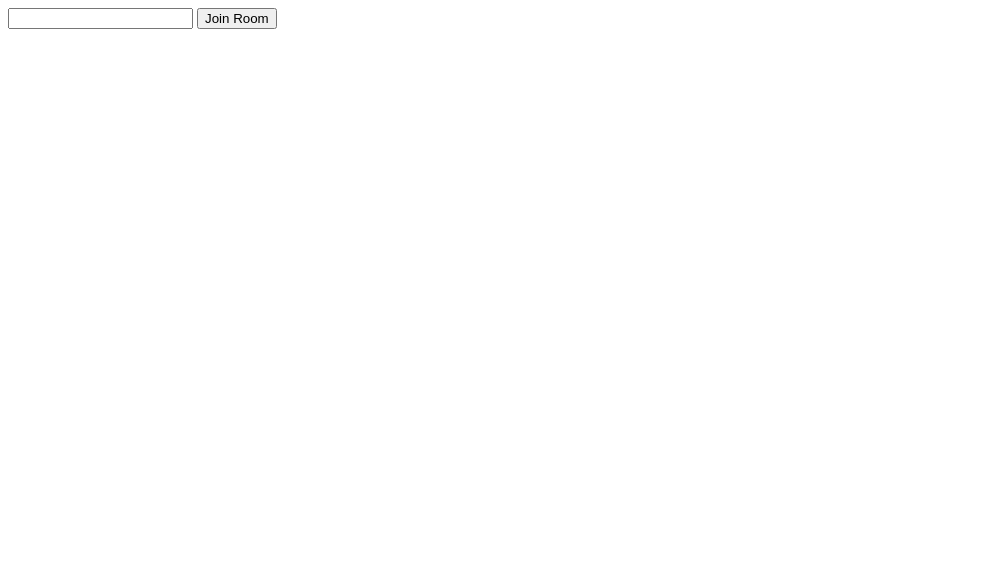
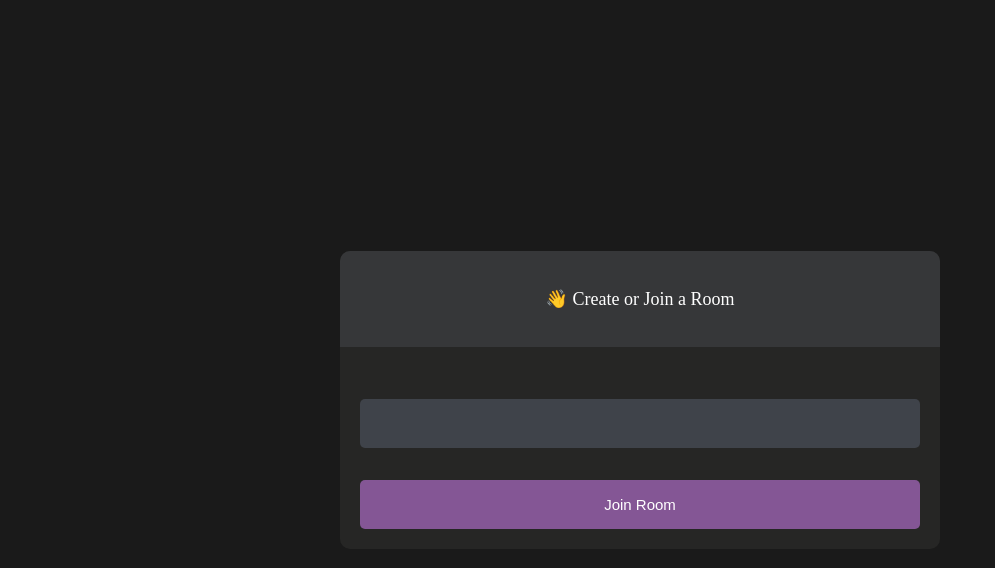
Before and after one commit to GregMarshall999/webrtc, a plain HTML site: page lobby.html in a window 1280 px wide. Shown: the whole page, without its empty margins (0-995 px from the left). Drawn offline with Linux system fonts and the light colour scheme.

Commit message:
page styling

```diff
--- a/lobby.css
+++ b/lobby.css
@@ -0,0 +1,47 @@
+body {
+    background-color: #1a1a1a;
+    color: #fff;
+}
+
+#form-container {
+    width: 90%;
+    max-width: 600px;
+    border-radius: 10px;
+    background-color: #262625;
+    position: fixed;
+    top: 50%;
+    left: 50%;
+    transform: translate(-50%, -50%);
+}
+
+#form_container_header {
+    border-radius: 10px 10px 0 0;
+    padding: 30px;
+    text-align: center;
+    background-color: #363739;
+    margin: 0;
+    font-size: 18px;
+    font-size: 300;
+    line-height: 0;
+}
+
+#form_content_wrapper {
+    padding: 20px;
+}
+
+input {
+    box-sizing: border-box;
+    color: #fff;
+    width: 100%;
+    margin: 0;
+    border: none;
+    border-radius: 5px;
+    padding: 16px 20px;
+    font-size: 15px;
+    background-color: #3f434a;
+    margin-top: 32px;
+}
+
+input[type='submit'] {
+    background-color: #845695;
+}
--- a/lobby.html
+++ b/lobby.html
@@ -8,10 +8,20 @@
         <title>PeerChat Lobby</title>
     </head>
 <body>
-    <form id="join-form">
-        <input type="text" name="invite_link" required/>
-        <input type="submit" value="Join Room"/>
-    </form>
+    <main id="lobby-container">
+        <div id="form-container">
+            <div id="form_container_header">
+                <p>👋 Create or Join a Room</p>
+            </div>
+
+            <div id="form_content_wrapper">
+                <form id="join-form">
+                    <input type="text" name="invite_link" required/>
+                    <input type="submit" value="Join Room"/>
+                </form>
+            </div>
+        </div>
+    </main>
 </body>
 
 <script>
--- a/main.css
+++ b/main.css
@@ -1,17 +1,38 @@
+* {
+    margin: 0;
+    padding: 0;
+    box-sizing: border-box;
+}
+
 #videos {
     display: grid;
-    grid-template-columns: 1fr 1fr;
-    gap: 2em;
+    grid-template-columns: 1fr;
+    height: 100vh;
+    overflow: hidden;
 }
 
 .video-player {
     background-color: black;
     width: 100%;
-    height: 300px;
+    height: 100%;
+    object-fit: cover;
 }
 
 #user-2 {
     display: none;
+}
+
+.smallFrame {
+    position: fixed;
+    top: 20px;
+    left: 20px;
+    height: 170px;
+    width: 300px;
+    border-radius: 5px;
+    border: 2px solid #b366f9;
+    -webkit-box-shadow: 3px 3px 15px -1px rgba(0, 0, 0, 0.77);
+    box-shadow: 3px 3px 15px -1px rgba(0, 0, 0, 0.77);
+    z-index: 999;
 }
 
 #controls {
@@ -41,3 +62,15 @@
 #leave-btn {
     background-color: rgb(255, 80, 80, 1);
 }
+
+@media screen and (max-width:600px) {
+    .smallFrame {
+        height: 80px;
+        width: 120px;
+    }
+
+    .control-container img {
+        height: 20px;
+        width: 20px;
+    }
+}
--- a/main.js
+++ b/main.js
@@ -71,6 +71,8 @@ let createPeerConnection = async memberId => {
     document.getElementById('user-2').srcObject = remoteStream;
     document.getElementById('user-2').style.display = 'block';
 
+    document.getElementById('user-1').classList.add('smallFrame');
+
     if(!localStream) {
         localStream = await navigator.mediaDevices.getUserMedia({ video: true, audio: false });
         document.getElementById('user-1').srcObject = localStream;
@@ -106,6 +108,7 @@ let handleUserJoined = async memberId => {
 
 let handleUserLeft = memberId => {
     document.getElementById('user-2').style.display = 'none';
+    document.getElementById('user-1').classList.remove('smallFrame');
 }
 
 let handleMessageFromPeer = async (message, memberId) => {
```
